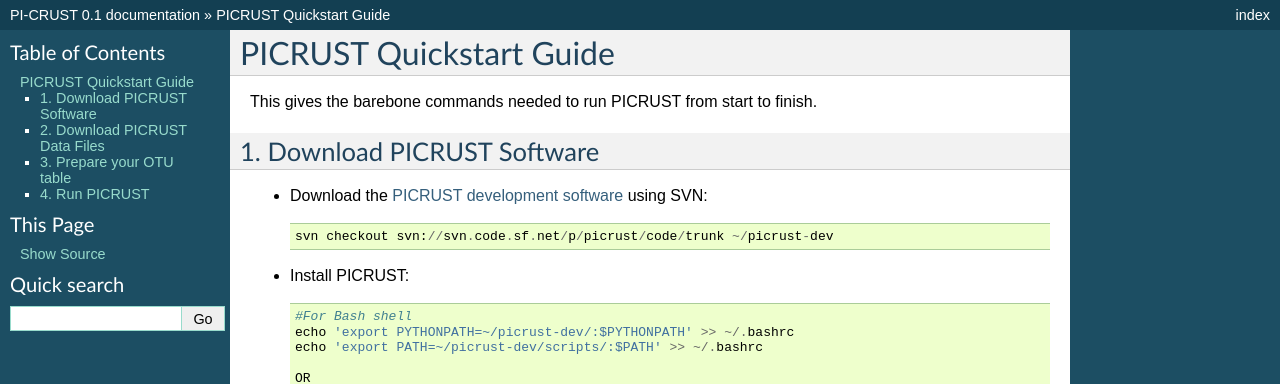
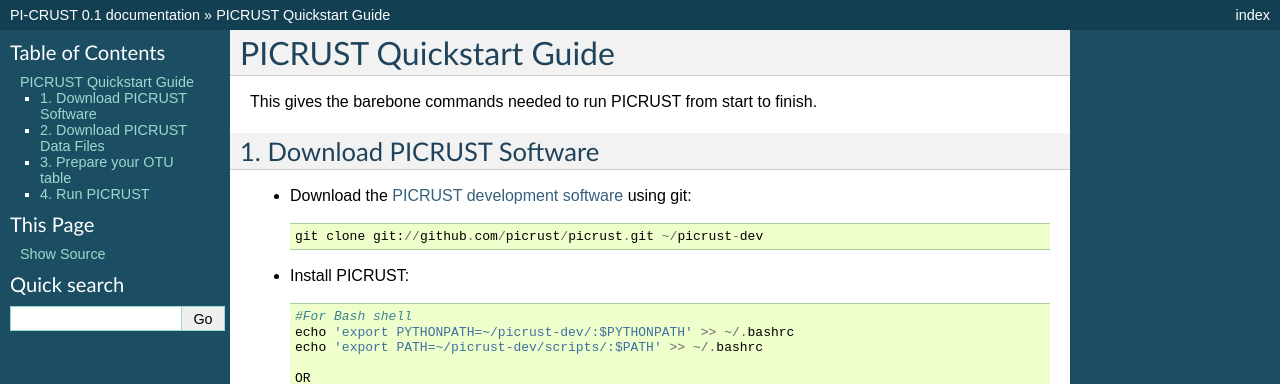
Before and after one commit to picrust/picrust, a Sphinx documentation site: the page built from doc/source/quickstart.rst, in a window 1280 px wide. Shown: the top 384 px of the page. Built offline with Sphinx 7.4.7, drawn with Linux system fonts in a browser that asks for light colours; some of the changed lines change nothing that is shown.

Commit message:
Updated sourceforge/svn references to github/git.

```diff
--- a/doc/source/global.rst
+++ b/doc/source/global.rst
@@ -4,16 +4,16 @@
 .. _Greengenes:				http://greengenes.lbl.gov
 .. _KEGG:				http://www.genome.jp/kegg/
 .. _KO:					http://www.genome.jp/kegg/ko.html
-.. _PICRUST:				http://picrust.sourceforge.net
-.. _PICRUST software:			http://sourceforge.net/projects/picrust/files/
-.. _PICRUST development software: 	http://sourceforge.net/p/picrust/code/
+.. _PICRUST:				http://picrust.github.com
+.. _PICRUST software:			https://github.com/picrust/picrust/tags
+.. _PICRUST development software: 	https://github.com/picrust/picrust
 .. _PICRUST metagenome tutorial files:	https://www.dropbox.com/s/yndl609h5m069y6/metagenome_prediction_tutorial_files.zip
 .. _PICRUST GG reference data:		https://s3.amazonaws.com/picrust-public-data/img_gg_otus_18may2012.tgz
 .. _PICRUST starting files: 		https://dl.dropbox.com/s/yvymi52uiwgltqt/picrust_starting_files.zip?dl=1
 .. _PICRUST precalculated files: 	https://dl.dropbox.com/s/f8sy84kxi2havww/picrust_precalculated_files.tgz?dl=1
 .. _PICRUST temporary files:		https://dl.dropbox.com/sh/7x2e2zh65yuf45u/VbWVrx392K/tutorial_files/picrust_temporary_files.zip?dl=1
 .. _PICRUST users list: 		https://groups.google.com/group/picrust-users/subscribe?note=1&hl=en&noredirect=true&pli=1
-.. _PyCogent:				http://pycogent.sourceforge.net/
+.. _PyCogent:				http://www.pycogent.org/
 .. _QIIME:				http://www.qiime.org
 .. _R: 					http://www.r-project.org/
 .. |dummy|				replace:: :py:mod:`dummy`
--- a/doc/source/quickstart.rst
+++ b/doc/source/quickstart.rst
@@ -9,9 +9,9 @@
 
 1. Download PICRUST Software
 ----------------------------
-* Download the `PICRUST development software`_ using SVN::
+* Download the `PICRUST development software`_ using git::
 
-	svn checkout svn://svn.code.sf.net/p/picrust/code/trunk ~/picrust-dev
+	git clone git://github.com/picrust/picrust.git ~/picrust-dev
 
 * Install PICRUST::
 
```
